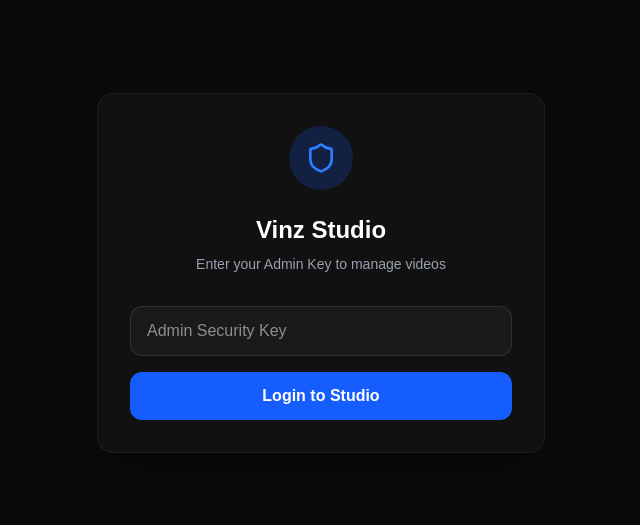
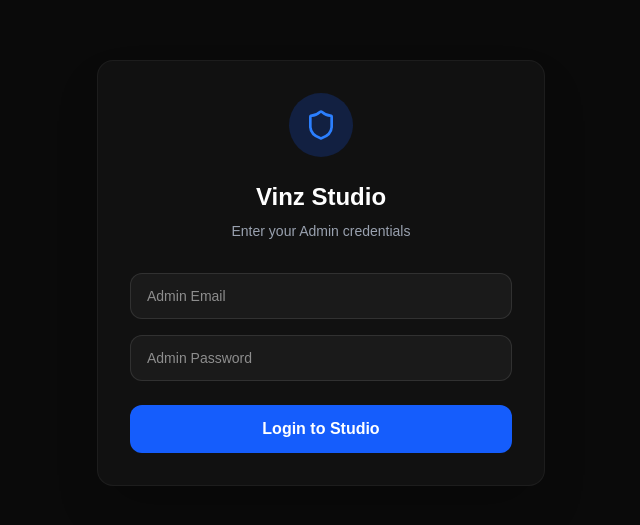
Before and after one commit to valinciaeunha/web-stream, a Next.js app in the folder frontend/: page /studio in a window 1280 px wide. Shown: the part 127-652 px from the top of the page, without its empty margins (319-959 px from the left). Built offline with nearby package versions, Linux system fonts and the light colour scheme.

Commit message:
Feat: Standard Email/PW login for Studio and fix env 404

```diff
--- a/frontend/app/studio/page.tsx
+++ b/frontend/app/studio/page.tsx
@@ -13,29 +13,36 @@ interface VideoData {
 
 export default function StudioPage() {
     const [videos, setVideos] = useState<VideoData[]>([]);
-    const [adminKey, setAdminKey] = useState('');
+    const [email, setEmail] = useState('');
+    const [password, setPassword] = useState('');
     const [isAuthorized, setIsAuthorized] = useState(false);
     const [loading, setLoading] = useState(false);
 
     useEffect(() => {
-        const savedKey = localStorage.getItem('admin_key');
-        if (savedKey) {
-            setAdminKey(savedKey);
-            checkAuth(savedKey);
+        const savedAuth = localStorage.getItem('admin_auth');
+        if (savedAuth) {
+            const { email: savedEmail, password: savedPassword } = JSON.parse(savedAuth);
+            setEmail(savedEmail);
+            setPassword(savedPassword);
+            checkAuth(savedEmail, savedPassword);
         }
     }, []);
 
-    const checkAuth = async (key: string) => {
+    const checkAuth = async (e: string, p: string) => {
         setLoading(true);
+        const apiUrl = process.env.NEXT_PUBLIC_API_URL || 'http://localhost:5000';
         try {
-            const res = await fetch(`${process.env.NEXT_PUBLIC_API_URL}/api/studio/videos`, {
-                headers: { 'x-admin-key': key }
+            const res = await fetch(`${apiUrl}/api/studio/videos`, {
+                headers: {
+                    'x-admin-email': e,
+                    'x-admin-password': p
+                }
             });
             if (res.ok) {
                 const data = await res.json();
                 setVideos(data);
                 setIsAuthorized(true);
-                localStorage.setItem('admin_key', key);
+                localStorage.setItem('admin_auth', JSON.stringify({ email: e, password: p }));
             } else {
                 setIsAuthorized(false);
             }
@@ -55,9 +62,13 @@ export default function StudioPage() {
     const handleDelete = async (id: string) => {
         if (!confirm('Are you sure you want to delete this video?')) return;
 
-        const res = await fetch(`${process.env.NEXT_PUBLIC_API_URL}/api/studio/video/${id}`, {
+        const apiUrl = process.env.NEXT_PUBLIC_API_URL || 'http://localhost:5000';
+        const res = await fetch(`${apiUrl}/api/studio/video/${id}`, {
             method: 'DELETE',
-            headers: { 'x-admin-key': adminKey }
+            headers: {
+                'x-admin-email': email,
+                'x-admin-password': password
+            }
         });
 
         if (res.ok) {
@@ -75,18 +86,26 @@ export default function StudioPage() {
                         </div>
                     </div>
                     <h1 className="text-2xl font-bold text-center mb-2">Vinz Studio</h1>
-                    <p className="text-gray-400 text-center mb-8 text-sm">Enter your Admin Key to manage videos</p>
+                    <p className="text-gray-400 text-center mb-8 text-sm">Enter your Admin credentials</p>
+
+                    <input
+                        type="email"
+                        value={email}
+                        onChange={(e) => setEmail(e.target.value)}
+                        placeholder="Admin Email"
+                        className="w-full bg-[#1a1a1a] border border-white/10 rounded-xl px-4 py-3 mb-4 focus:border-blue-500 focus:ring-1 focus:ring-blue-500 outline-none transition-all text-sm"
+                    />
 
                     <input
                         type="password"
-                        value={adminKey}
-                        onChange={(e) => setAdminKey(e.target.value)}
-                        placeholder="Admin Security Key"
-                        className="w-full bg-[#1a1a1a] border border-white/10 rounded-xl px-4 py-3 mb-4 focus:border-blue-500 focus:ring-1 focus:ring-blue-500 outline-none transition-all"
+                        value={password}
+                        onChange={(e) => setPassword(e.target.value)}
+                        placeholder="Admin Password"
+                        className="w-full bg-[#1a1a1a] border border-white/10 rounded-xl px-4 py-3 mb-6 focus:border-blue-500 focus:ring-1 focus:ring-blue-500 outline-none transition-all text-sm"
                     />
 
                     <button
-                        onClick={() => checkAuth(adminKey)}
+                        onClick={() => checkAuth(email, password)}
                         disabled={loading}
                         className="w-full bg-blue-600 hover:bg-blue-700 disabled:opacity-50 text-white font-bold py-3 rounded-xl transition-all"
                     >
@@ -130,8 +149,8 @@ export default function StudioPage() {
                                     <div className="flex items-center gap-3 mt-1">
                                         <span className="text-xs text-gray-500">{new Date(video.created_at).toLocaleDateString()}</span>
                                         <span className={`text-[10px] uppercase font-bold px-2 py-0.5 rounded ${video.status === 'completed' ? 'bg-green-500/10 text-green-500' :
-                                                video.status === 'processing' ? 'bg-yellow-500/10 text-yellow-500' :
-                                                    'bg-red-500/10 text-red-500'
+                                            video.status === 'processing' ? 'bg-yellow-500/10 text-yellow-500' :
+                                                'bg-red-500/10 text-red-500'
                                             }`}>
                                             {video.status}
                                         </span>
```
Also changed, not shown: 1 other file (tests, documents, lock files or other folders).
